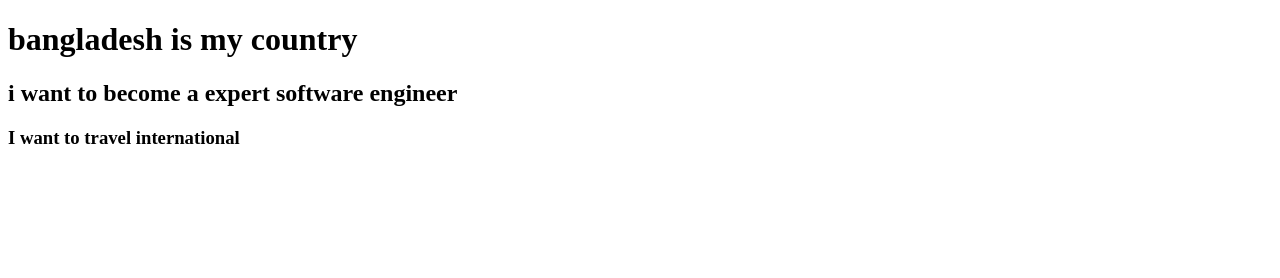
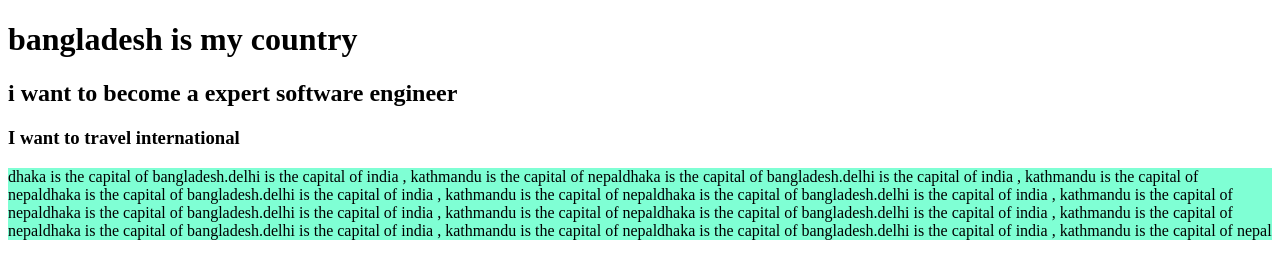
Before and after one commit to toufikcse/my-final-repo, a plain HTML site: page index.html in a window 1280 px wide. Drawn offline with Linux system fonts and the light colour scheme.

Commit message:
added styleCSS and added a paragraph

```diff
--- a/index.html
+++ b/index.html
@@ -5,10 +5,13 @@
     <meta http-equiv="X-UA-Compatible" content="IE=edge">
     <meta name="viewport" content="width=device-width, initial-scale=1.0">
     <title>My Final Repo</title>
+    <link rel="stylesheet" href="style.css">
 </head>
 <body>
     <h1>bangladesh is my country</h1>
     <h2>i want to become a expert software engineer</h2>
     <h3>I want to travel international</h3>
+
+    <p>dhaka is the capital of bangladesh.delhi is the capital of india , kathmandu is the capital of nepaldhaka is the capital of bangladesh.delhi is the capital of india , kathmandu is the capital of nepaldhaka is the capital of bangladesh.delhi is the capital of india , kathmandu is the capital of nepaldhaka is the capital of bangladesh.delhi is the capital of india , kathmandu is the capital of nepaldhaka is the capital of bangladesh.delhi is the capital of india , kathmandu is the capital of nepaldhaka is the capital of bangladesh.delhi is the capital of india , kathmandu is the capital of nepaldhaka is the capital of bangladesh.delhi is the capital of india , kathmandu is the capital of nepaldhaka is the capital of bangladesh.delhi is the capital of india , kathmandu is the capital of nepal</p>
 </body>
 </html>
--- /dev/null
+++ b/style.css
@@ -0,0 +1,3 @@
+p {
+    background-color: aquamarine;
+}
```
